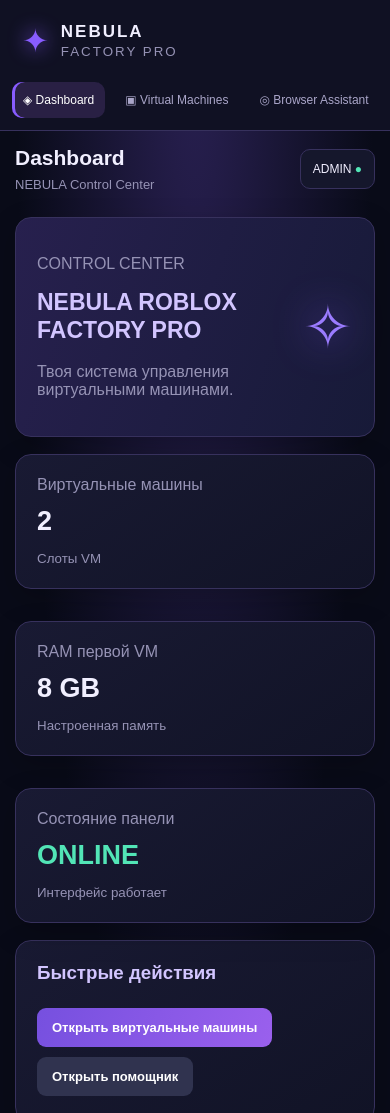
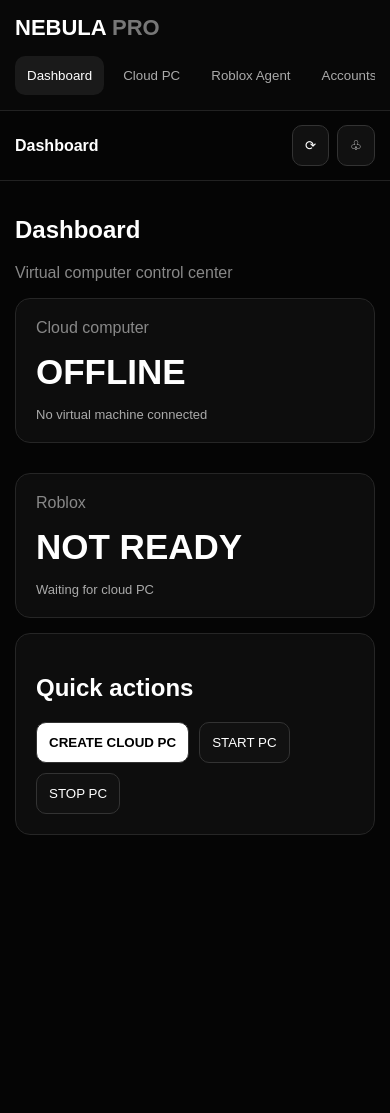
Before and after one commit to basik4z/rrr, a plain HTML site: page index.html in a window 390 px wide. Shown: the top 1113 px of the page. After the commit the page ends 865 px from the top, so only its background shows below. Drawn offline with Linux system fonts and the light colour scheme.

Commit message:
Update index.html

```diff
--- a/index.html
+++ b/index.html
@@ -3,371 +3,71 @@
 <html lang="ru">
 <head>
 <meta charset="UTF-8">
-<meta name="viewport" content="width=device-width, initial-scale=1">
-<meta name="theme-color" content="#090b18">
-<title>NEBULA ROBLOX FACTORY PRO</title>
+<meta name="viewport" content="width=device-width,initial-scale=1">
+<title>NEBULA FACTORY PRO</title>
 
 <style>
-:root {
-  --bg:#090b18;
-  --panel:#15172c;
-  --border:#37315d;
-  --purple:#885cff;
-  --cyan:#55dff2;
-  --text:#f1efff;
-  --muted:#9693b5;
-  --green:#52e5b6;
+*{box-sizing:border-box}
+body{
+ margin:0;background:#050505;color:#fff;
+ font-family:Arial,sans-serif;
 }
-
-* {
-  box-sizing:border-box;
+button{cursor:pointer;color:#fff;background:#111;
+ border:1px solid #333;border-radius:10px;padding:12px}
+button:hover{background:#252525}
+.layout{display:flex;min-height:100vh}
+.sidebar{
+ width:230px;padding:22px;border-right:1px solid #222;
+ background:#080808;flex-shrink:0
 }
-
-body {
-  margin:0;
-  background:radial-gradient(ellipse at top,#292052,var(--bg) 65%);
-  color:var(--text);
-  font-family:Arial,sans-serif;
-  min-height:100vh;
+.logo{font-size:22px;font-weight:bold;margin-bottom:35px}
+.logo span{color:#777}
+.nav button{
+ display:block;width:100%;text-align:left;
+ margin-bottom:9px;border:0;background:transparent;
+ color:#aaa
 }
-
-button,input {
-  font:inherit;
+.nav button.active,.nav button:hover{
+ background:#1a1a1a;color:white
 }
-
-button {
-  cursor:pointer;
-  border:0;
+.main{flex:1;min-width:0}
+.topbar{
+ height:70px;border-bottom:1px solid #222;
+ display:flex;align-items:center;justify-content:space-between;
+ padding:0 25px
 }
-
-.layout {
-  display:flex;
-  min-height:100vh;
+.content{padding:25px;max-width:1200px;margin:auto}
+.page{display:none;animation:fade .25s}
+.page.active{display:block}
+@keyframes fade{
+ from{opacity:0;transform:translateY(8px)}
+ to{opacity:1;transform:translateY(0)}
 }
-
-.sidebar {
-  width:245px;
-  background:#101123;
-  border-right:1px solid var(--border);
-  padding:24px 15px;
-  display:flex;
-  flex-direction:column;
-  flex-shrink:0;
+.grid{display:grid;grid-template-columns:repeat(2,1fr);gap:15px}
+.card{
+ background:#0d0d0d;border:1px solid #262626;
+ border-radius:15px;padding:20px;margin-bottom:15px
 }
-
-.logo {
-  display:flex;
-  align-items:center;
-  gap:12px;
-  padding:10px;
-  margin-bottom:35px;
+.big{font-size:35px;font-weight:bold;margin:15px 0}
+.muted{color:#888}
+.row{display:flex;gap:10px;flex-wrap:wrap}
+.status{color:#aaa;font-size:13px}
+input{
+ background:#111;border:1px solid #333;color:white;
+ padding:12px;border-radius:9px;width:100%;margin:8px 0
 }
-
-.logo-icon {
-  font-size:32px;
-  color:var(--purple);
-  text-shadow:0 0 20px var(--purple);
-}
-
-.logo strong {
-  display:block;
-  font-size:17px;
-  letter-spacing:2px;
-}
-
-.logo small {
-  color:var(--muted);
-  letter-spacing:2px;
-}
-
-.menu {
-  display:grid;
-  gap:9px;
-}
-
-.menu button {
-  background:transparent;
-  color:#aaa6c9;
-  text-align:left;
-  padding:14px;
-  border-radius:10px;
-  transition:.2s;
-}
-
-.menu button:hover,
-.menu button.active {
-  background:#292044;
-  color:white;
-  box-shadow:inset 3px 0 var(--purple);
-}
-
-.sidebar-bottom {
-  margin-top:auto;
-  padding:15px 8px;
-  color:var(--green);
-  font-size:12px;
-}
-
-.main {
-  flex:1;
-  min-width:0;
-  padding:25px;
-}
-
-.topbar {
-  display:flex;
-  justify-content:space-between;
-  align-items:center;
-  gap:12px;
-  margin-bottom:25px;
-}
-
-.topbar h1 {
-  margin:0 0 7px;
-  font-size:27px;
-}
-
-.topbar p {
-  margin:0;
-  color:var(--muted);
-  font-size:13px;
-}
-
-.profile {
-  background:var(--panel);
-  border:1px solid var(--border);
-  border-radius:10px;
-  padding:12px;
-  font-size:12px;
-}
-
-.profile span {
-  color:var(--green);
-}
-
-.page {
-  display:none;
-}
-
-.page.active {
-  display:block;
-  animation:appear .3s ease;
-}
-
-@keyframes appear {
-  from {opacity:0;transform:translateY(8px)}
-  to {opacity:1;transform:translateY(0)}
-}
-
-.card {
-  background:linear-gradient(145deg,#191a33,#111326);
-  border:1px solid var(--border);
-  border-radius:16px;
-  padding:21px;
-  margin-bottom:17px;
-  box-shadow:0 10px 30px #0003;
-}
-
-.card h2,
-.card h3 {
-  margin-top:0;
-  color:#d2c5ff;
-}
-
-.hero {
-  display:flex;
-  justify-content:space-between;
-  align-items:center;
-  min-height:210px;
-  background:linear-gradient(110deg,#27204e,#171a38);
-}
-
-.hero h2 {
-  font-size:30px;
-  line-height:1.2;
-}
-
-.hero p {
-  color:var(--muted);
-}
-
-.hero-icon {
-  font-size:100px;
-  color:#9b7cff;
-  text-shadow:0 0 40px #825aff;
-}
-
-.stats {
-  display:grid;
-  grid-template-columns:repeat(3,1fr);
-  gap:15px;
-}
-
-.stat strong {
-  display:block;
-  font-size:27px;
-  margin:12px 0;
-}
-
-.stat span,
-.stat small {
-  color:var(--muted);
-}
-
-.green {
-  color:var(--green);
-}
-
-.grid {
-  display:grid;
-  grid-template-columns:repeat(2,minmax(0,1fr));
-  gap:15px;
-}
-
-.vm-status {
-  color:var(--muted);
-  font-size:13px;
-  margin:15px 0;
-}
-
-.progress {
-  height:8px;
-  background:#292943;
-  border-radius:10px;
-  overflow:hidden;
-  margin:15px 0;
-}
-
-.progress div {
-  width:0;
-  height:100%;
-  background:linear-gradient(90deg,var(--purple),var(--cyan));
-  transition:.4s;
-}
-
-.primary {
-  background:linear-gradient(110deg,#7650df,#9a60ed);
-  color:white;
-}
-
-.secondary {
-  background:#30334f;
-  color:white;
-}
-
-.danger {
-  background:#963d64;
-  color:white;
-}
-
-.action {
-  display:inline-block;
-  padding:12px 15px;
-  border-radius:9px;
-  text-decoration:none;
-  margin:5px 4px 5px 0;
-  font-size:13px;
-  font-weight:bold;
-}
-
-button.action {
-  border:0;
-}
-
-button,
-input {
-  border-radius:9px;
-  padding:12px;
-}
-
-input {
-  width:100%;
-  margin:10px 0;
-  background:#090b18;
-  border:1px solid var(--border);
-  color:white;
-}
-
-button:hover,
-.action:hover {
-  filter:brightness(1.2);
-}
-
-.hint {
-  color:var(--muted);
-  font-size:12px;
-  line-height:1.6;
-}
-
-.logs {
-  height:220px;
-  overflow:auto;
-  background:#080a15;
-  color:var(--green);
-  padding:14px;
-  border-radius:10px;
-  font:12px/1.8 monospace;
-  white-space:pre-wrap;
-}
-
-footer {
-  text-align:center;
-  padding:25px;
-  color:#77728f;
-  font-size:11px;
-}
-
-@media(max-width:750px) {
-  .layout {
-    display:block;
-  }
-
-  .sidebar {
-    width:100%;
-    padding:12px;
-    border-right:0;
-    border-bottom:1px solid var(--border);
-  }
-
-  .logo {
-    margin-bottom:12px;
-  }
-
-  .menu {
-    display:flex;
-    overflow-x:auto;
-  }
-
-  .menu button {
-    white-space:nowrap;
-    font-size:12px;
-    padding:11px;
-  }
-
-  .sidebar-bottom {
-    display:none;
-  }
-
-  .main {
-    padding:15px;
-  }
-
-  .stats,
-  .grid {
-    grid-template-columns:1fr;
-  }
-
-  .hero h2 {
-    font-size:23px;
-  }
-
-  .hero-icon {
-    font-size:60px;
-  }
-
-  .topbar h1 {
-    font-size:21px;
-  }
+.primary{background:white;color:black;font-weight:bold}
+.primary:hover{background:#ddd}
+.topbuttons{display:flex;gap:8px}
+@media(max-width:700px){
+ .layout{display:block}
+ .sidebar{width:100%;border-right:0;border-bottom:1px solid #222;padding:15px}
+ .logo{margin-bottom:15px}
+ .nav{display:flex;overflow-x:auto;gap:7px}
+ .nav button{white-space:nowrap;width:auto;margin:0}
+ .content{padding:15px}
+ .grid{grid-template-columns:1fr}
+ .topbar{padding:0 15px}
 }
 </style>
 </head>
@@ -376,146 +76,124 @@ footer {
 <div class="layout">
 
 <aside class="sidebar">
-  <div class="logo">
-    <div class="logo-icon">✦</div>
-    <div>
-      <strong>NEBULA</strong>
-      <small>FACTORY PRO</small>
+<div class="logo">NEBULA <span>PRO</span></div>
+<div class="nav">
+<button class="active" data-page="dashboard">Dashboard</button>
+<button data-page="cloud">Cloud PC</button>
+<button data-page="roblox">Roblox Agent</button>
+<button data-page="accounts">Accounts</button>
+<button data-page="logs">Activity Logs</button>
+<button data-page="settings">Settings</button>
 </div>
-  </div>
-
-  <nav class="menu">
-    <button class="active" data-page="dashboard">◈ Dashboard</button>
-    <button data-page="machines">▣ Virtual Machines</button>
-    <button data-page="browser">◎ Browser Assistant</button>
-    <button data-page="accounts">♙ Account Manager</button>
-    <button data-page="logs">▤ Activity Logs</button>
-    <button data-page="settings">⚙ Settings</button>
-  </nav>
-
-  <div class="sidebar-bottom">● INTERFACE ONLINE</div>
 </aside>
 
-<main class="main">
-
+<div class="main">
 <header class="topbar">
-  <div>
-    <h1 id="page-title">Dashboard</h1>
-    <p>NEBULA Control Center</p>
+<b id="page-title">Dashboard</b>
+<div class="topbuttons">
+<button id="refresh">⟳</button>
+<button id="notifications">♧</button>
 </div>
-  <div class="profile">ADMIN <span>●</span></div>
 </header>
 
+<div class="content">
+
 <section id="dashboard" class="page active">
-  <div class="card hero">
-    <div>
-      <p>CONTROL CENTER</p>
-      <h2>NEBULA ROBLOX<br>FACTORY PRO</h2>
-      <p>Твоя система управления виртуальными машинами.</p>
+<h1>Dashboard</h1>
+<p class="muted">Virtual computer control center</p>
+
+<div class="grid">
+<div class="card">
+<div class="muted">Cloud computer</div>
+<div class="big" id="vm-status">OFFLINE</div>
+<div class="status">No virtual machine connected</div>
 </div>
-    <div class="hero-icon">✧</div>
-  </div>
-
-  <div class="stats">
-    <div class="card stat">
-      <span>Виртуальные машины</span>
-      <strong>2</strong>
-      <small>Слоты VM</small>
-    </div>
-    <div class="card stat">
-      <span>RAM первой VM</span>
-      <strong>8 GB</strong>
-      <small>Настроенная память</small>
-    </div>
-    <div class="card stat">
-      <span>Состояние панели</span>
-      <strong class="green">ONLINE</strong>
-      <small>Интерфейс работает</small>
+<div class="card">
+<div class="muted">Roblox</div>
+<div class="big">NOT READY</div>
+<div class="status">Waiting for cloud PC</div>
 </div>
 </div>
 
 <div class="card">
-    <h3>Быстрые действия</h3>
-    <button class="action primary" onclick="showPage('machines')">
-      Открыть виртуальные машины
-    </button>
-    <button class="action secondary" onclick="showPage('browser')">
-      Открыть помощник
-    </button>
+<h2>Quick actions</h2>
+<div class="row">
+<button class="primary" data-go="cloud">CREATE CLOUD PC</button>
+<button data-action="start">START PC</button>
+<button data-action="stop">STOP PC</button>
+</div>
 </div>
 </section>
 
-<section id="machines" class="page">
-  <div class="grid">
+<section id="cloud" class="page">
+<h1>Cloud PC</h1>
+<p class="muted">Create your remote Windows computer</p>
+
 <div class="card">
-      <h3>VIRTUAL MACHINE 01</h3>
-      <p class="vm-status" id="vm-status-1">● Не подключена</p>
-      <div class="progress"><div id="vm-bar-1"></div></div>
-      <p class="hint">Windows 10 · 8 GB RAM · 4 CPU · 80 GB</p>
-      <button class="action primary" onclick="demoVM(1,true)">Тест запуска</button>
-      <button class="action danger" onclick="demoVM(1,false)">Остановить</button>
+<h2>Configuration</h2>
+<label>Operating system</label>
+<input value="Windows 10" disabled>
+<label>RAM</label>
+<input value="8 GB" disabled>
+<label>CPU</label>
+<input value="4 cores" disabled>
+<label>Disk</label>
+<input value="80 GB" disabled>
+<button class="primary" id="create">CREATE VIRTUAL PC</button>
+<p id="cloud-message" class="status">Cloud provider is not connected.</p>
 </div>
 
 <div class="card">
-      <h3>VIRTUAL MACHINE 02</h3>
-      <p class="vm-status" id="vm-status-2">● Не подключена</p>
-      <div class="progress"><div id="vm-bar-2"></div></div>
-      <p class="hint">Дополнительная виртуальная машина</p>
-      <button class="action primary" onclick="demoVM(2,true)">Тест запуска</button>
-      <button class="action danger" onclick="demoVM(2,false)">Остановить</button>
-    </div>
-  </div>
-
-  <div class="card">
-    <h3>Конфигурация VM 01</h3>
-    <p>Операционная система: Windows 10</p>
-    <p>RAM: 8192 MB</p>
-    <p>CPU: 4 ядра</p>
-    <p>Диск: 80 GB</p>
-    <p class="hint">Настройки пока отображаются в панели. Для реального создания VM нужен локальный агент VirtualBox.</p>
+<h2>Connection</h2>
+<p id="connection">No cloud computer</p>
+<button data-action="start">START</button>
+<button data-action="stop">STOP</button>
 </div>
 </section>
 
-<section id="browser" class="page">
+<section id="roblox" class="page">
+<h1>Roblox Agent</h1>
 <div class="card">
-    <h3>Browser Assistant</h3>
-    <p>Помощник для ручной работы с Roblox.</p>
-    <a class="action primary" href="https://www.roblox.com/" target="_blank" rel="noopener">Открыть Roblox ↗</a>
-    <p class="hint">Проверки безопасности и CAPTCHA выполняются пользователем.</p>
+<h2>Automation</h2>
+<p class="muted">Agent requires a running Windows cloud PC.</p>
+<button id="install">INSTALL ROBLOX</button>
+<button id="launch">LAUNCH ROBLOX</button>
+<p id="agent-message">Agent offline</p>
 </div>
 </section>
 
 <section id="accounts" class="page">
+<h1>Accounts</h1>
 <div class="card">
-    <h3>Account Manager</h3>
-    <p class="hint">Личные заметки для учёта собственных аккаунтов. Не вводи сюда пароли.</p>
-    <input id="account-note" placeholder="Название заметки">
-    <button class="action primary" onclick="saveNote()">Сохранить заметку</button>
-    <div id="notes"></div>
+<h2>Account manager</h2>
+<p class="muted">Manage your own Roblox account.</p>
+<input placeholder="Username">
+<input placeholder="Account note">
+<button id="save-account">SAVE</button>
+<p id="account-message"></p>
 </div>
 </section>
 
 <section id="logs" class="page">
+<h1>Activity Logs</h1>
+<div class="card" id="log-list">NEBULA initialized.</div>
+<button id="clear-logs">CLEAR LOGS</button>
+</section>
+
+<section id="settings" class="page">
+<h1>Settings</h1>
 <div class="card">
-    <h3>Activity Logs</h3>
-    <div class="logs" id="logs-list">NEBULA SYSTEM INITIALIZED</div>
-    <button class="action secondary" onclick="clearLogs()">Очистить журнал</button>
+<h2>System</h2>
+<p>NEBULA FACTORY PRO</p>
+<p>Theme: Black / White</p>
+<p>Cloud: Not connected</p>
+<button id="test">CHECK CONNECTION</button>
+<p id="settings-message"></p>
 </div>
 </section>
 
-<section id="settings" class="page">
-  <div class="card">
-    <h3>Settings</h3>
-    <p>Project: NEBULA ROBLOX FACTORY PRO</p>
-    <p>Version: 1.0.0</p>
-    <p>Theme: Dark Nebula</p>
-    <p>VM Platform: Oracle VirtualBox</p>
 </div>
-</section>
-
-<footer>NEBULA ROBLOX FACTORY PRO · 2026</footer>
-
-</main>
+</div>
 </div>
 
 <script src="script.js"></script>
```
Lines whose indentation alone changed are shown as unchanged.
